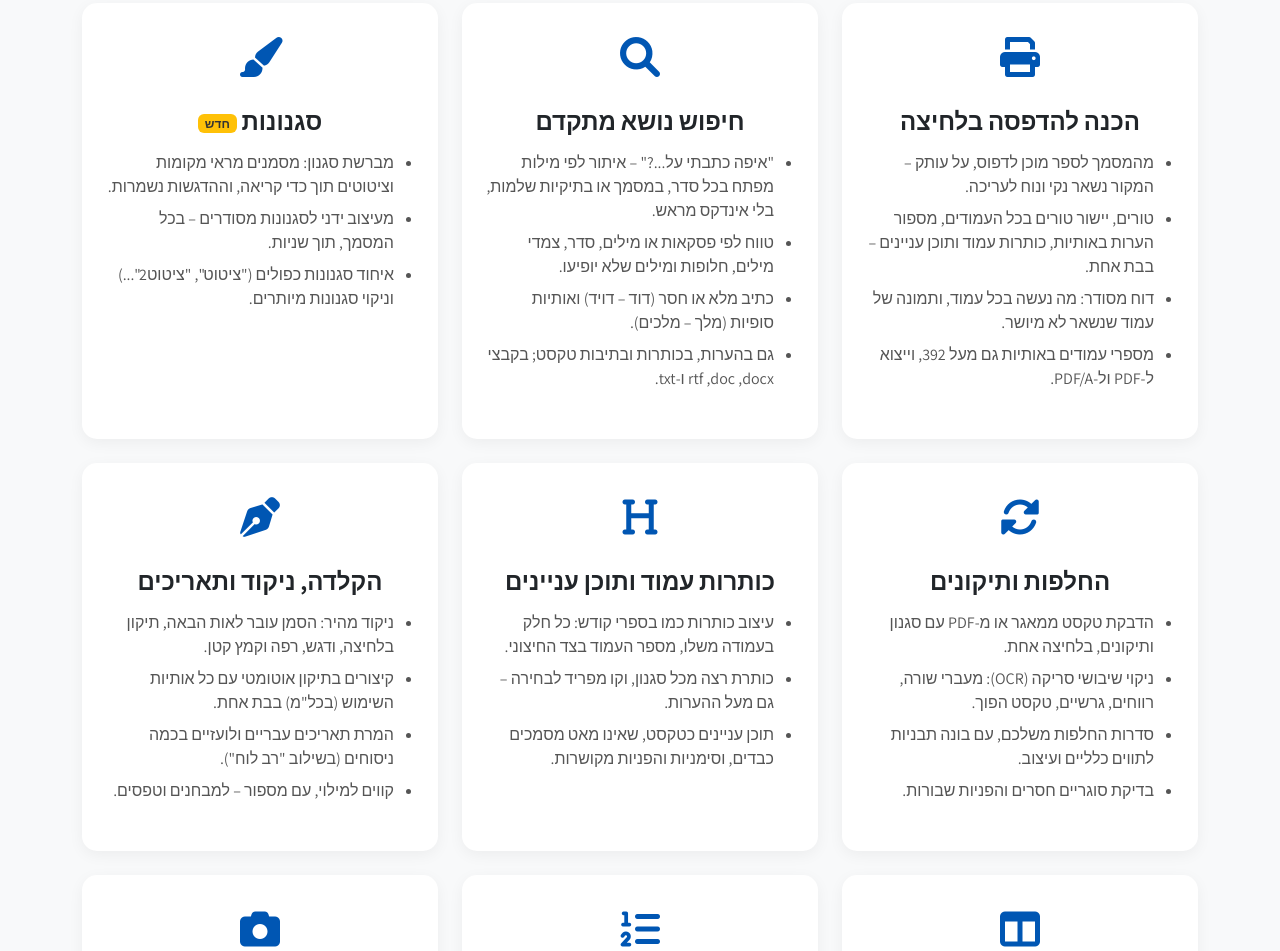
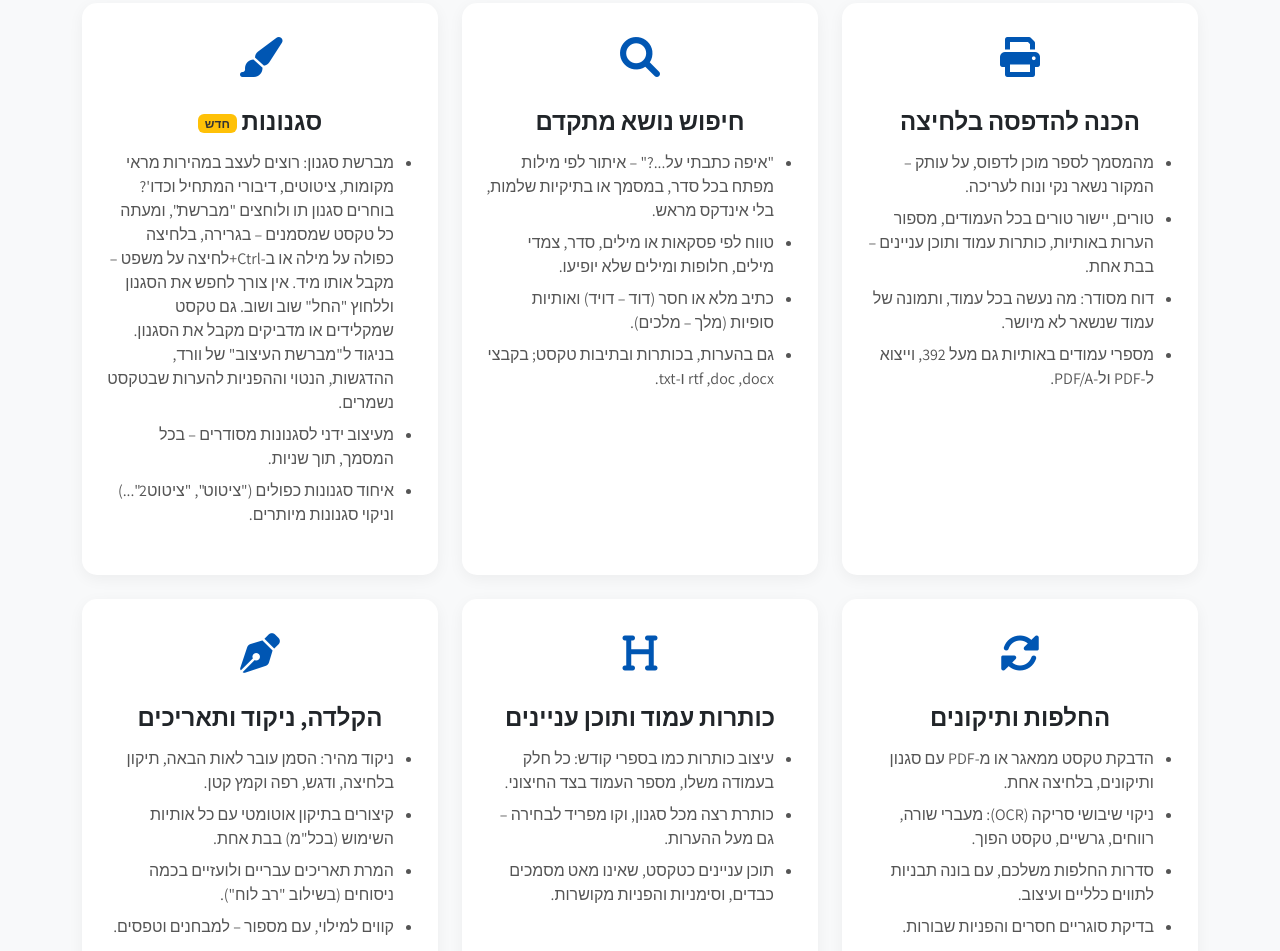
Before and after one commit to elischein/WordAccessories, a plain HTML site: page index.html in a window 1280 px wide. Shown: the part 1013-1964 px from the top of the page. Drawn offline with nearby package versions, Linux system fonts and the light colour scheme.

Commit message:
Enhance style brush feature description in index.html
Updated the description of the style brush feature to provide more detailed information about its functionality.

```diff
--- a/index.html
+++ b/index.html
@@ -136,7 +136,7 @@
                     <div class="icon-box"><i class="fas fa-paint-brush"></i></div>
                     <h4>סגנונות <span class="badge-new">חדש</span></h4>
                     <ul>
-                        <li>מברשת סגנון: מסמנים מראי מקומות וציטוטים תוך כדי קריאה, וההדגשות נשמרות.</li>
+                        <li>מברשת סגנון: רוצים לעצב במהירות מראי מקומות, ציטוטים, דיבורי המתחיל וכדו'? בוחרים סגנון תו ולוחצים "מברשת", ומעתה כל טקסט שמסמנים – בגרירה, בלחיצה כפולה על מילה או ב-Ctrl+לחיצה על משפט – מקבל אותו מיד. אין צורך לחפש את הסגנון וללחוץ "החל" שוב ושוב. גם טקסט שמקלידים או מדביקים מקבל את הסגנון. בניגוד ל"מברשת העיצוב" של וורד, ההדגשות, הנטוי וההפניות להערות שבטקסט נשמרים.</li>
                         <li>מעיצוב ידני לסגנונות מסודרים – בכל המסמך, תוך שניות.</li>
                         <li>איחוד סגנונות כפולים ("ציטוט", "ציטוט2"...) וניקוי סגנונות מיותרים.</li>
                     </ul>
```
